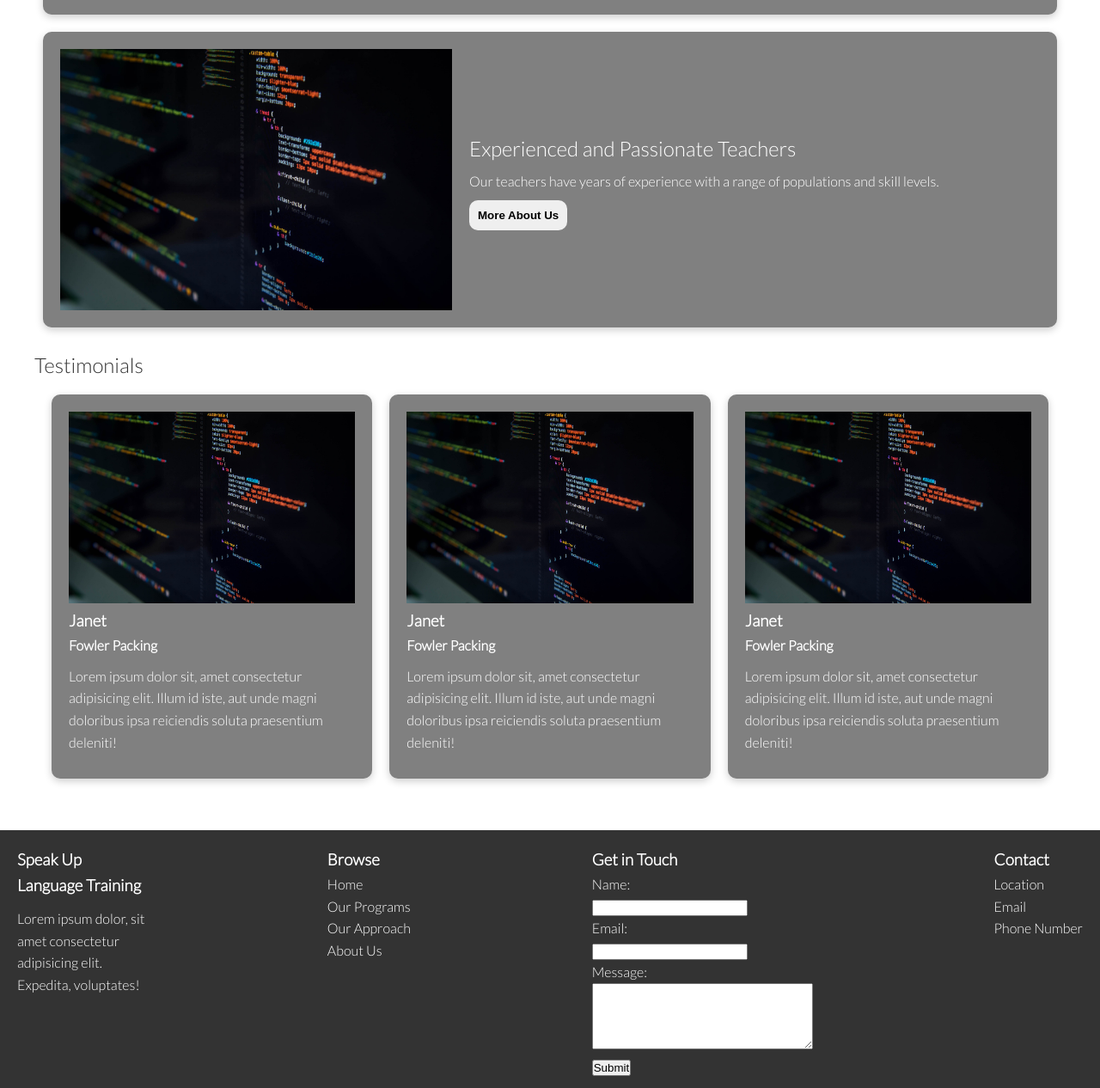
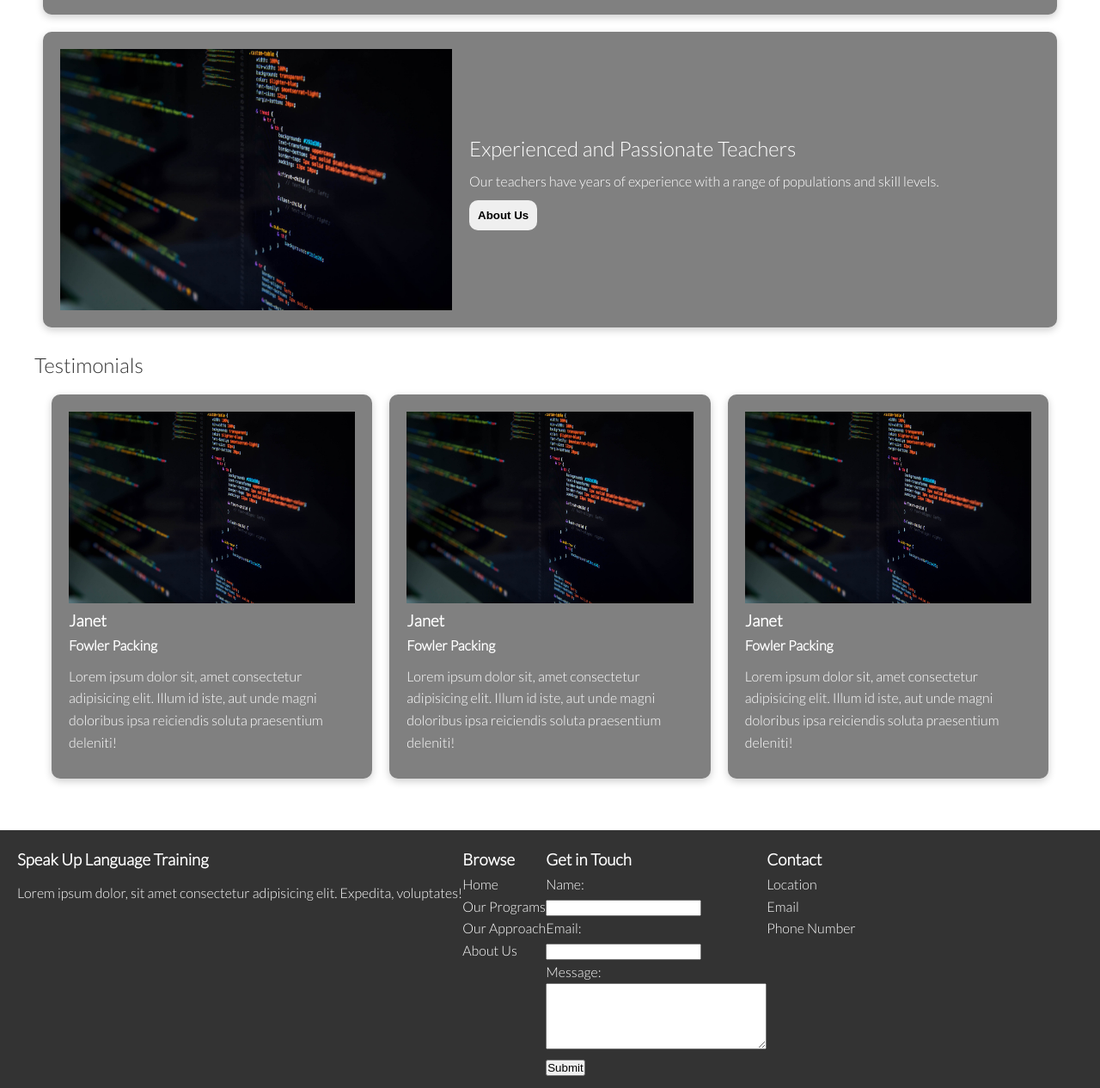
Before and after one commit to Danfreezen/Speak-Up-Website, a plain HTML site: page index.html in a window 1280 px wide. Shown: the part 1578-2844 px from the top of the page at 86% size. Drawn offline with Linux system fonts and the light colour scheme.

Commit message:
worked on footer - still bad

```diff
--- a/index.html
+++ b/index.html
@@ -60,7 +60,7 @@
                 <div class="feature-content">
                     <h2 class="feature-header">Experienced and Passionate Teachers</h2>
                     <p>Our teachers have years of experience with a range of populations and skill levels.</p>
-                    <button type="button">More About Us</button>
+                    <button type="button">About Us</button>
                 </div>
             </div>
         </div>
--- a/styles/styles.css
+++ b/styles/styles.css
@@ -159,10 +159,5 @@ button {
 
 .footer-nav {
     display: flex;
-    justify-content: space-between;
     margin: 20px 20px;
 }
-
-.company-footer {
-    max-width: 150px;
-}
```
